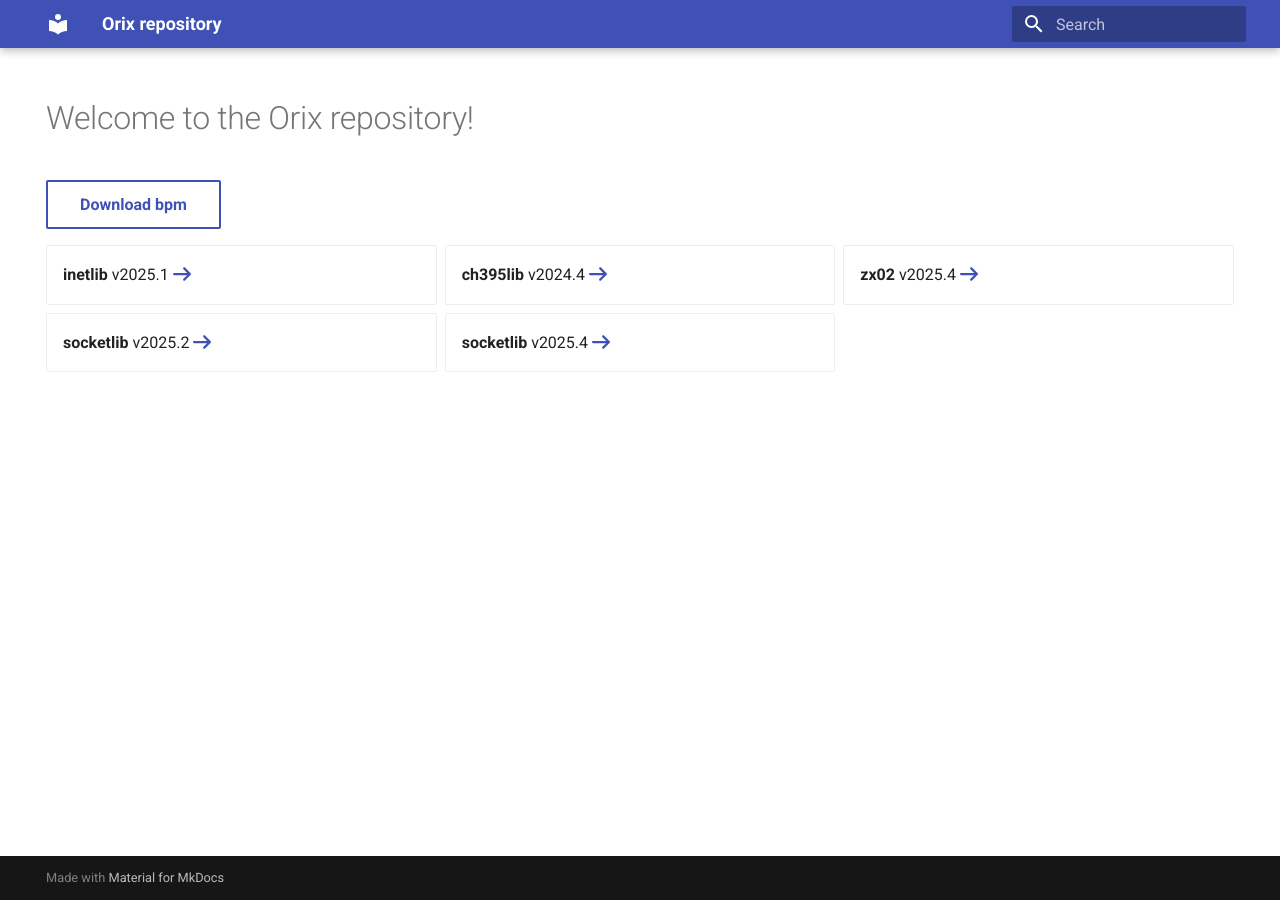
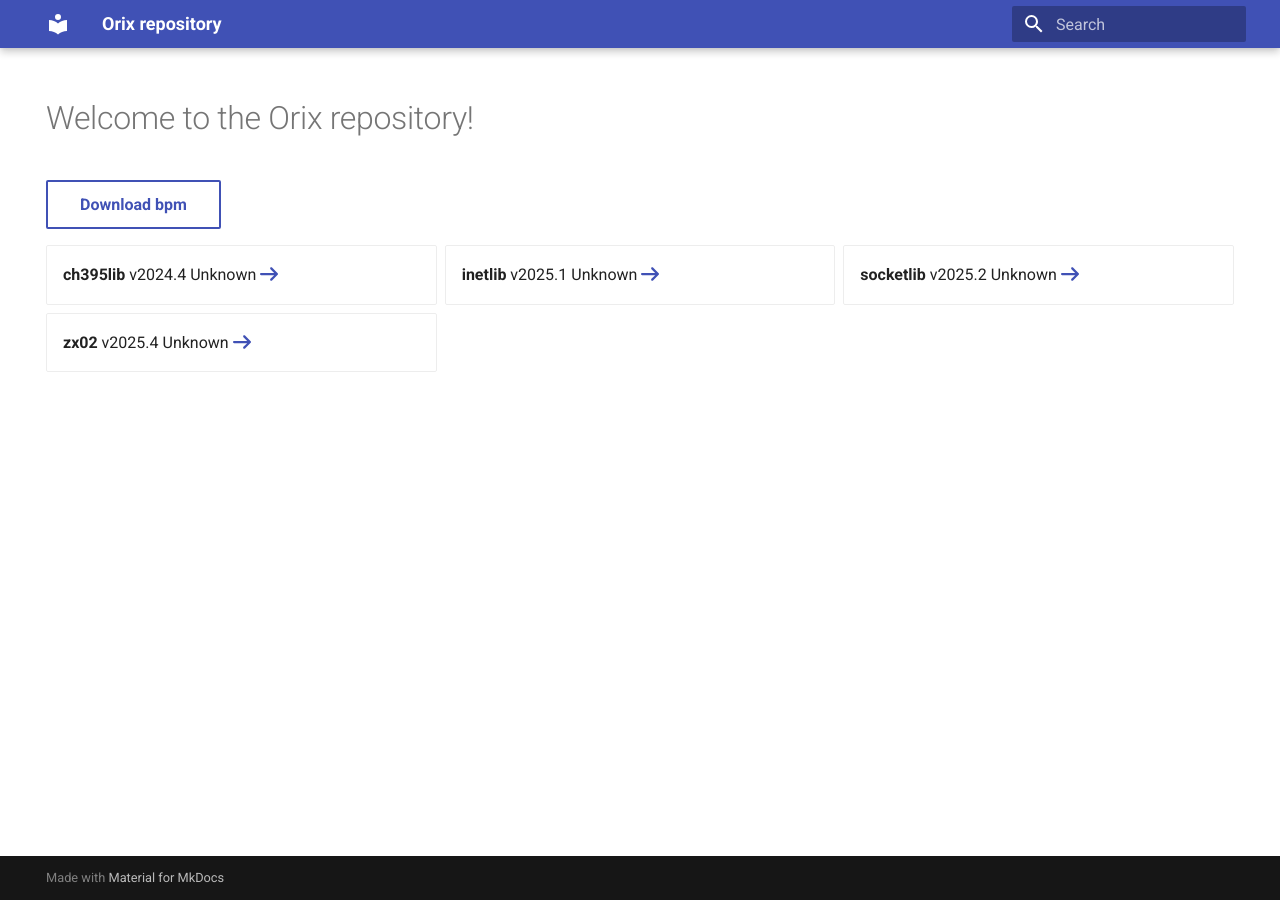
Before and after one commit to oriclibs/oriclibs.github.io, an MkDocs documentation site: the page built from docs/index.md, in a window 1280 px wide. Built offline with MkDocs 1.6.1 and Material for MkDocs 9.7.7, drawn with Linux system fonts in a browser that asks for light colours.

Commit message:
Mise à jour automatique via GitHub Actions

```diff
--- a/docs/index.md
+++ b/docs/index.md
@@ -8,14 +8,16 @@ hide:
 [Download bpm](https://orix-software.github.io/bpm/installation/){ .md-button }
 
 <div class="grid cards" markdown>
+-  __ch395lib__ v2024.4
+Unknown
+[:fontawesome-solid-arrow-right: ](ch395lib/2024.4)
 -  __inetlib__ v2025.1
+Unknown
 [:fontawesome-solid-arrow-right: ](inetlib/2025.1)
--  __ch395lib__ v2024.4
-[:fontawesome-solid-arrow-right: ](ch395lib/2024.4)
+-  __socketlib__ v2025.2
+Unknown
+[:fontawesome-solid-arrow-right: ](socketlib/2025.2)
 -  __zx02__ v2025.4
+Unknown
 [:fontawesome-solid-arrow-right: ](zx02/2025.4)
--  __socketlib__ v2025.2
-[:fontawesome-solid-arrow-right: ](socketlib/2025.2)
--  __socketlib__ v2025.4
-[:fontawesome-solid-arrow-right: ](socketlib/2025.4)
 </div>
```
